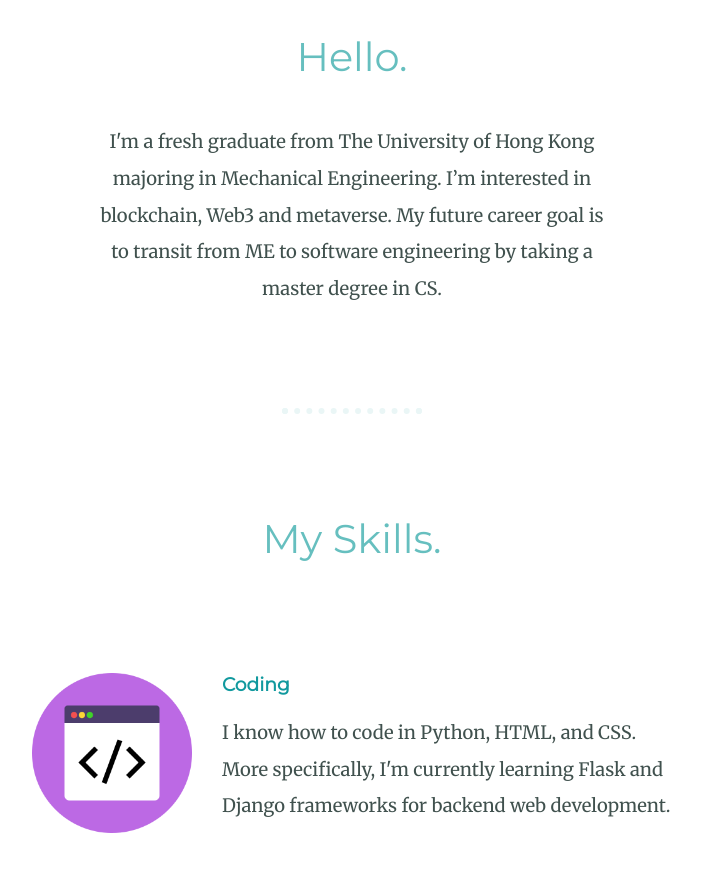
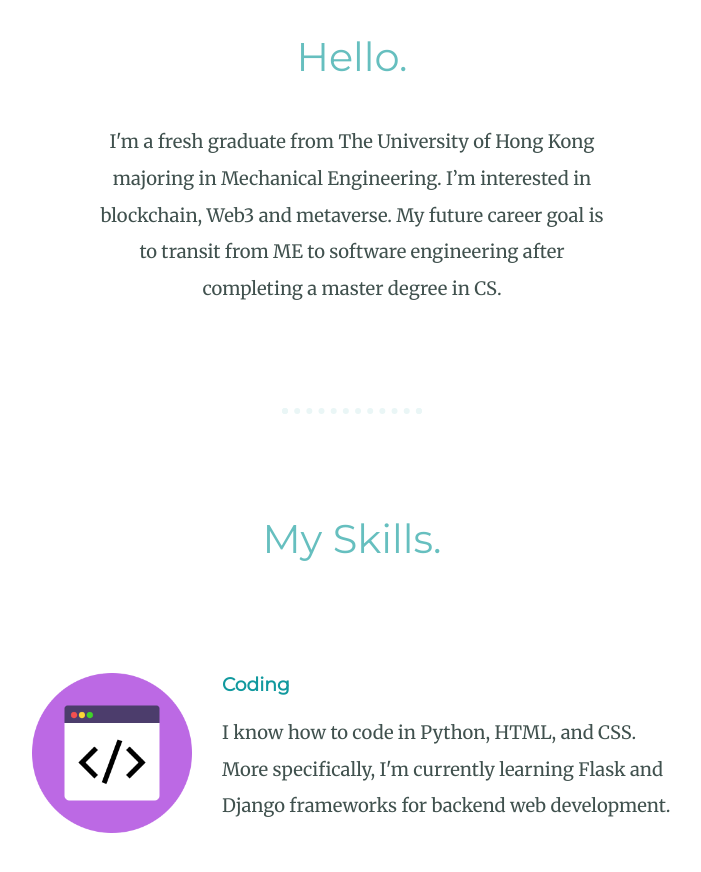
Before and after one commit to jamesyiptk/CV, a plain HTML site: page index.html in a window 1280 px wide. Shown: the part 1120-1992 px from the top of the page, without its empty margins (288-989 px from the left). Drawn offline with Linux system fonts and the light colour scheme.

Commit message:
Update index.html

```diff
--- a/index.html
+++ b/index.html
@@ -25,7 +25,7 @@
           <div class="profile">
             <img src="my_profile_pic.png" alt="James profile">
             <h2>Hello.</h2>
-            <p class="intro">I'm a fresh graduate from The University of Hong Kong majoring in Mechanical Engineering. I’m interested in blockchain, Web3 and metaverse. My future career goal is to transit from ME to software engineering by taking a master degree in CS.</p>
+            <p class="intro">I'm a fresh graduate from The University of Hong Kong majoring in Mechanical Engineering. I’m interested in blockchain, Web3 and metaverse. My future career goal is to transit from ME to software engineering after completing a master degree in CS.</p>
           </div>
           <hr>
           <div class="skills">
```
